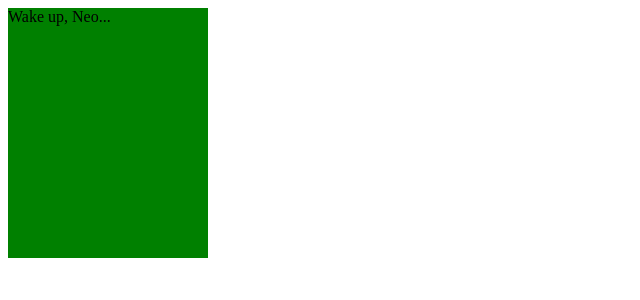
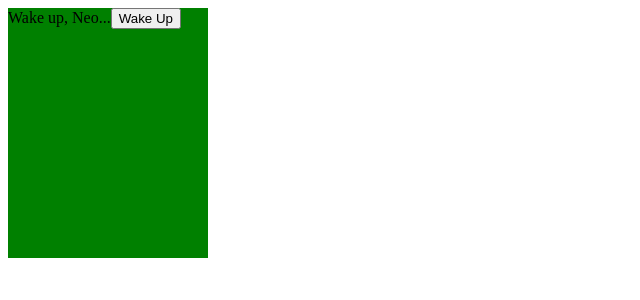
Before and after one commit to Lit-o/ts_practice, a React (Create React App) app: page / in a window 1280 px wide. Shown: the top 300 px of the page, without its empty margins (0-640 px from the left). Built offline with nearby package versions, Linux system fonts and the light colour scheme.

Commit message:
added type for children in Item.tsx

```diff
--- a/src/App.tsx
+++ b/src/App.tsx
@@ -2,11 +2,13 @@ import React from 'react';
 import Item from './components/Item';
 
 const App = () => {
-  return (
-    <div>
-      <Item width='200px' height='250px'/>
-    </div>
-  );
+    return (
+        <div>
+            <Item width='200px' height='250px'>
+                <button>Wake Up</button>
+            </Item>
+        </div>
+    );
 };
 
 export default App;
--- a/src/components/Item.tsx
+++ b/src/components/Item.tsx
@@ -2,13 +2,18 @@ import React from 'react';
 
 interface ItemProps {
     width: string;
-    height?: string
+    height?: string;
+    children: JSX.Element[] | JSX.Element
 }
+// type React.ReactChild = string | number | React.ReactElement<any, string | React.JSXElementConstructor<any>>
+// JSX.Element[] | JSX.Element
+// React.ReactElement | React.ReactNode
 
-const Item = ({width, height}: ItemProps) => {
+const Item: React.FC<ItemProps> = ({width, height, children}) => {
     return (
         <div style={{width, height, background: 'green'}}>
             Wake up, Neo...
+            {children}
         </div>
     );
 };
```
